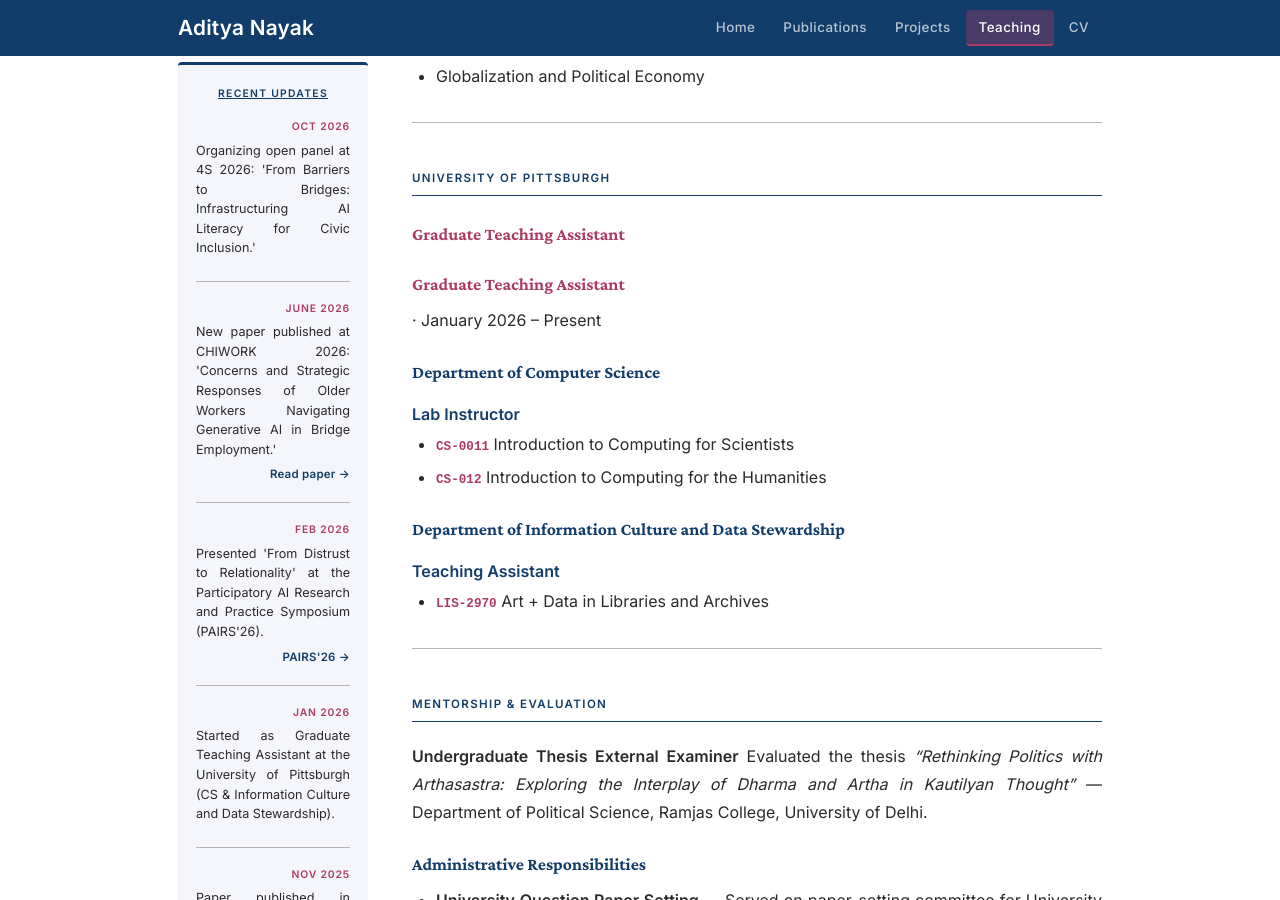
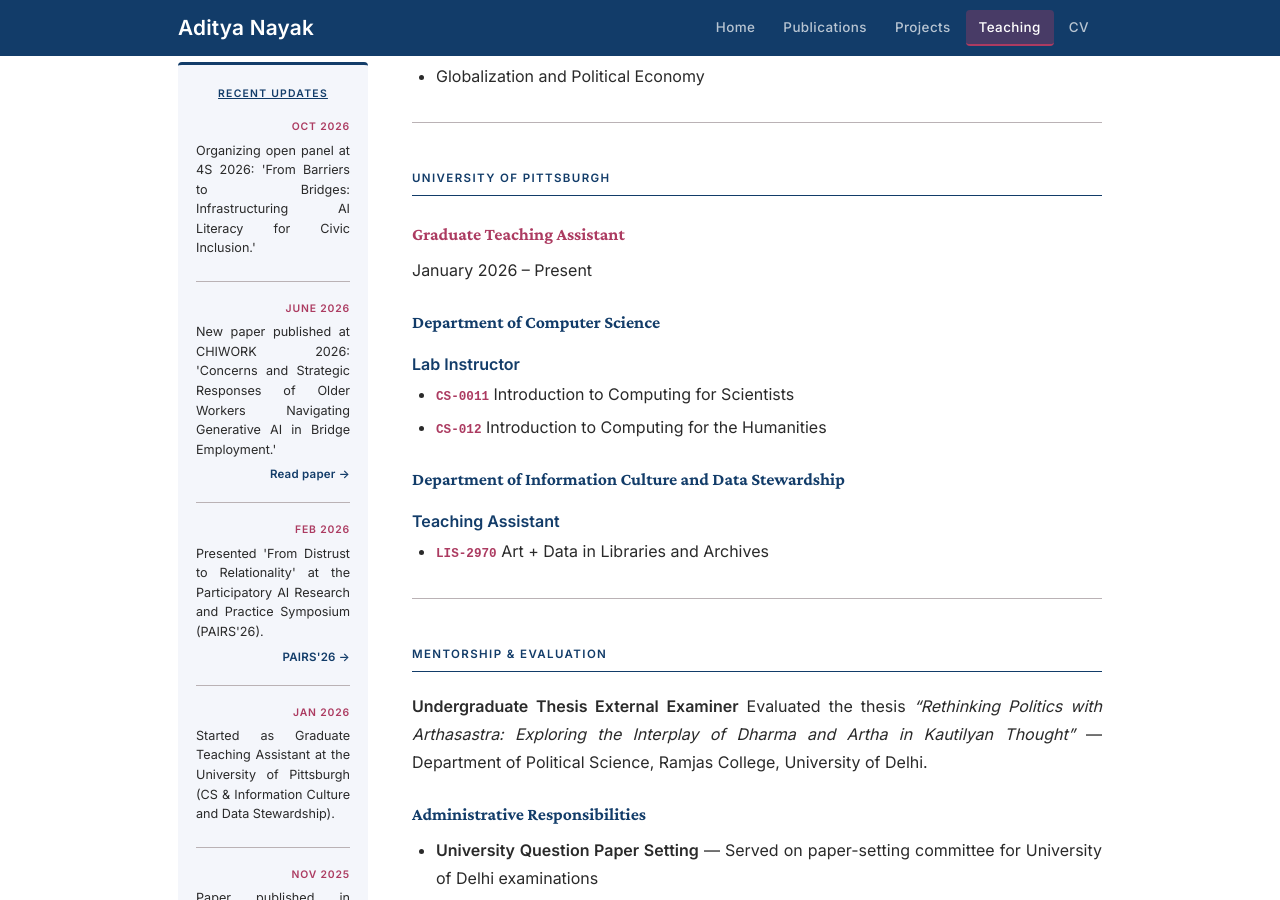
Before and after one commit to adityanayak-info/adityanayak-info.github.io, a Jekyll site: the page built from teaching.md, in a window 1280 px wide and 900 px high, scrolled down 481 px. Built offline with Jekyll 4.4.1, drawn with Linux system fonts in a browser that asks for light colours.

Commit message:
Update teaching.md

```diff
--- a/teaching.md
+++ b/teaching.md
@@ -23,7 +23,8 @@ permalink: /teaching/
 
 ## Lady Shri Ram College, University of Delhi
 
-<h3 class="teaching-role">Assistant Professor</h3> · Department of Political Science · January 2022 – November 2023
+<h3 class="teaching-role">Assistant Professor</h3>
+<p class="teaching-meta">· Department of Political Science · January 2022 – November 2023</p>
 
 ### Courses Taught (Undergraduate)
 
@@ -40,7 +41,8 @@ permalink: /teaching/
 
 ## University of Pittsburgh
 
-<h3 class="teaching-role">Graduate Teaching Assistant</h3><h3 class="teaching-role">Graduate Teaching Assistant</h3> · January 2026 – Present
+<h3 class="teaching-role">Graduate Teaching Assistant</h3>
+<p class="teaching-meta">January 2026 – Present</p>
 
 ### Department of Computer Science
 
```
